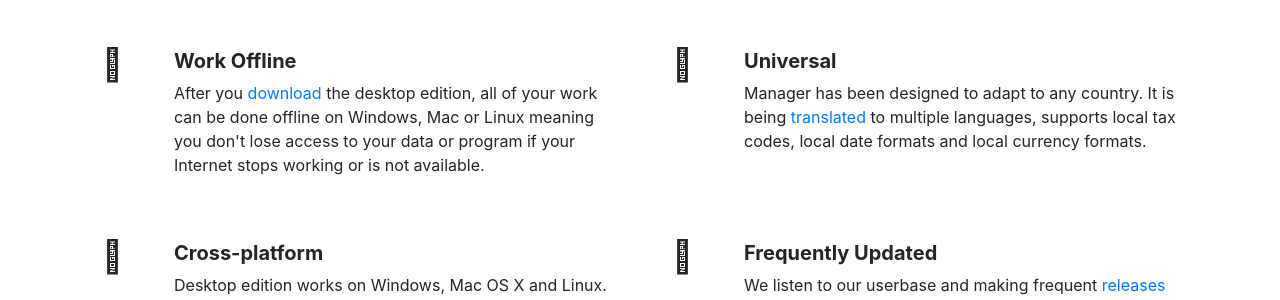
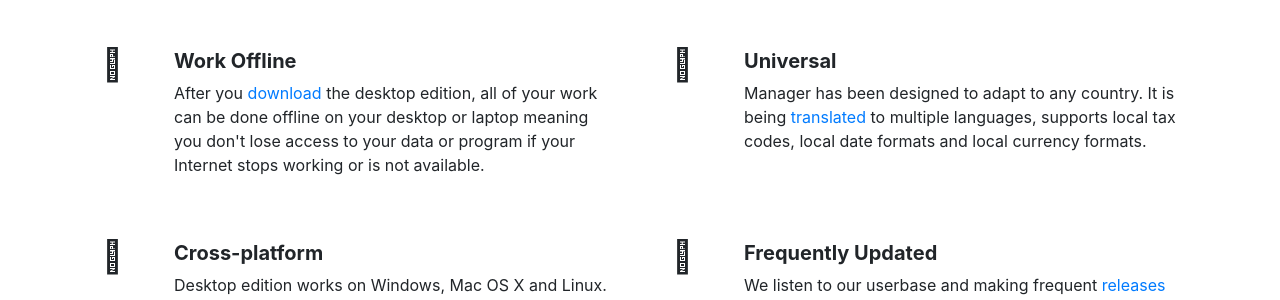
Before and after one commit to 3etechinns/www.manager.io, a Jekyll site: the page built from index.html, in a window 1280 px wide. Shown: the part 764-1064 px from the top of the page. Built offline with Jekyll 4.4.1, drawn with Linux system fonts in a browser that asks for light colours; nearby versions of some CDN libraries; comment, search, counter and statistics services are not loaded.

Commit message:
no message

```diff
--- a/index.html
+++ b/index.html
@@ -32,7 +32,7 @@ layout: main
       <i class="fal fa-2x fa-plug" style="width: 72px"></i>
       <div class="media-body">
         <h5 class="mt-0 font-weight-bold">Work Offline</h5>
-        After you <a href="/desktop/download/">download</a> the desktop edition, all of your work can be done offline on Windows, Mac or Linux meaning you don't lose access to your data or program if your Internet stops working or is not available.
+        After you <a href="/desktop/download/">download</a> the desktop edition, all of your work can be done offline on your desktop or laptop meaning you don't lose access to your data or program if your Internet stops working or is not available.
       </div>
     </div>
   </div>
```
